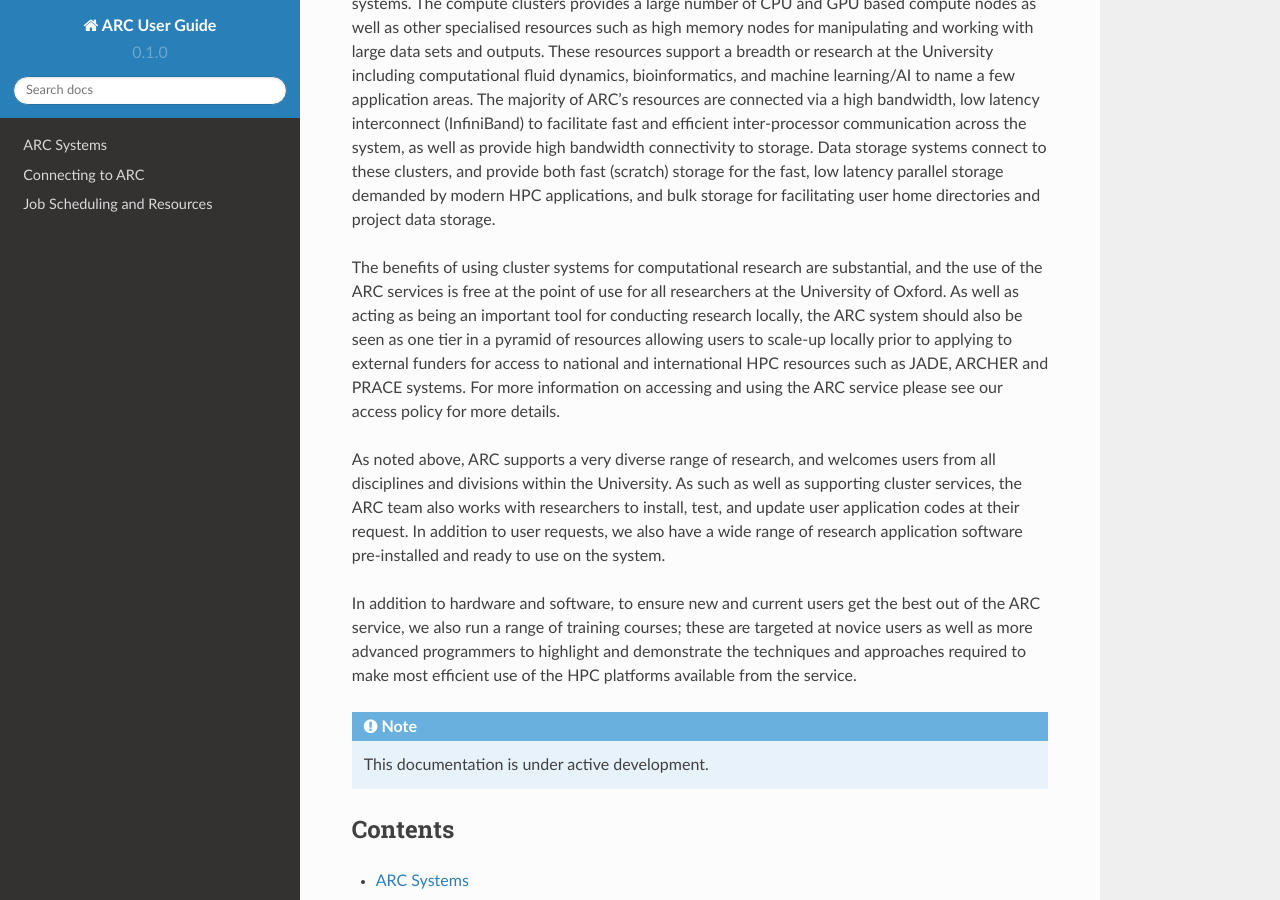
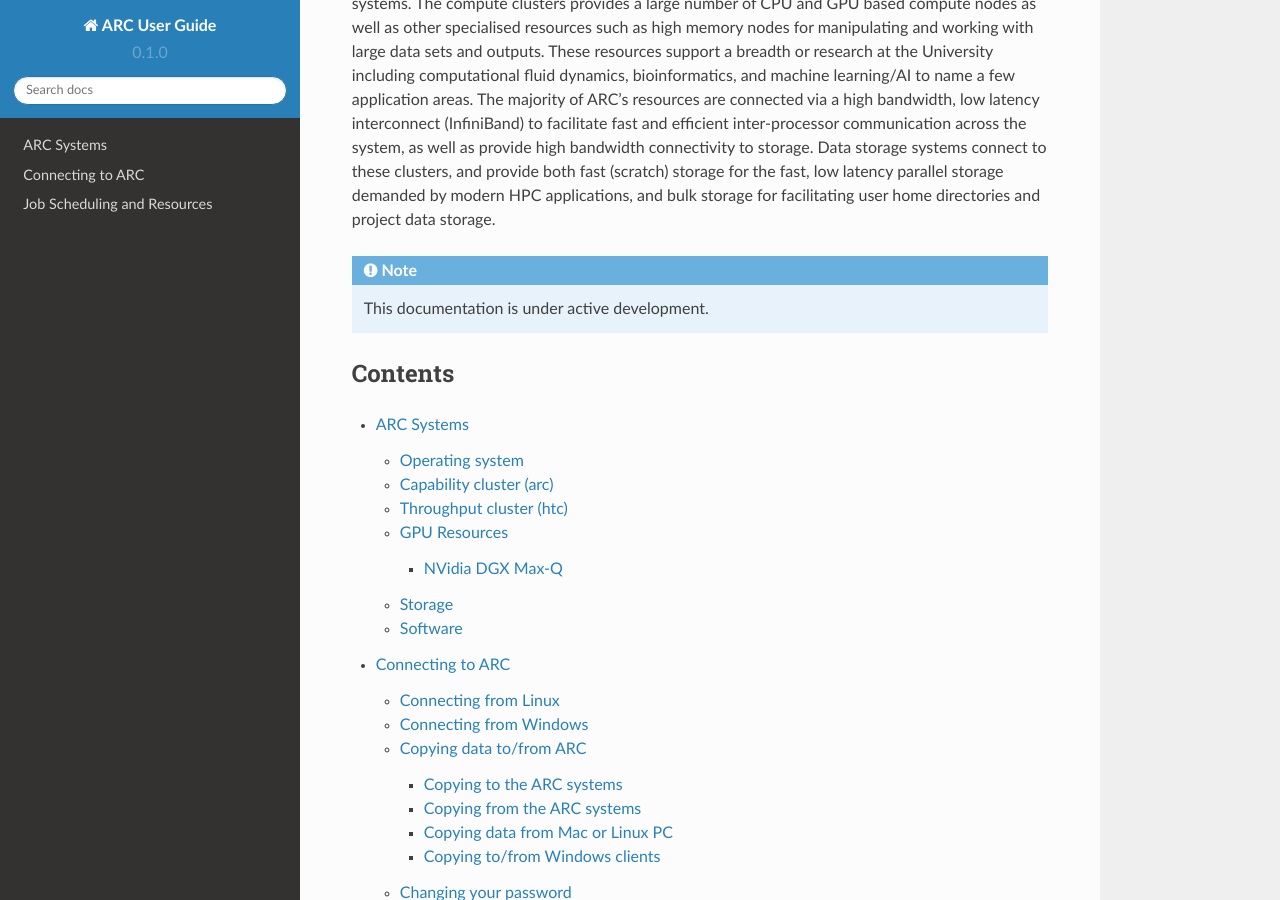
Before and after one commit to tina-friedrich/arc-user-guide, a Sphinx documentation site: the page built from docs/source/index.rst, in a window 1280 px wide and 900 px high, scrolled down 320 px. Built offline with Sphinx 7.4.7 and the Read the Docs theme 2.0.0, drawn with Linux system fonts in a browser that asks for light colours.

Commit message:
Update index.rst

```diff
--- a/docs/source/index.rst
+++ b/docs/source/index.rst
@@ -9,11 +9,7 @@ The Advanced Research Computing (ARC) service provides access to High Performanc
 
 At the core of the ARC service are our HPC compute clusters and high-performance data storage systems. The compute clusters provides a large number of CPU and GPU based compute nodes as well as other specialised resources such as high memory nodes for manipulating and working with large data sets and outputs. These resources support a breadth or research at the University including computational fluid dynamics, bioinformatics, and machine learning/AI to name a few application areas. The majority of ARC's resources are connected via a high bandwidth, low latency interconnect (InfiniBand) to facilitate fast and efficient inter-processor communication across the system, as well as provide high bandwidth connectivity to storage. Data storage systems connect to these clusters, and provide both fast (scratch) storage for the fast, low latency parallel storage demanded by modern HPC applications, and bulk storage for facilitating user home directories and project data storage.
 
-The benefits of using cluster systems for computational research are substantial, and the use of the ARC services is free at the point of use for all researchers at the University of Oxford. As well as acting as being an important tool for conducting research locally, the ARC system should also be seen as one tier in a pyramid of resources allowing users to scale-up locally prior to applying to external funders for access to national and international HPC resources such as JADE, ARCHER and PRACE systems. For more information on accessing and using the ARC service please see our access policy for more details.
 
-As noted above, ARC supports a very diverse range of research, and welcomes users from all disciplines and divisions within the University. As such as well as supporting cluster services, the ARC team also works with researchers to install, test, and update user application codes at their request. In addition to user requests, we also have a wide range of research application software pre-installed and ready to use on the system.
-
-In addition to hardware and software, to ensure new and current users get the best out of the ARC service, we also run a range of training courses; these are targeted at novice users as well as more advanced programmers to highlight and demonstrate the techniques and approaches required to make most efficient use of the HPC platforms available from the service.
 
 .. note::
 
```
